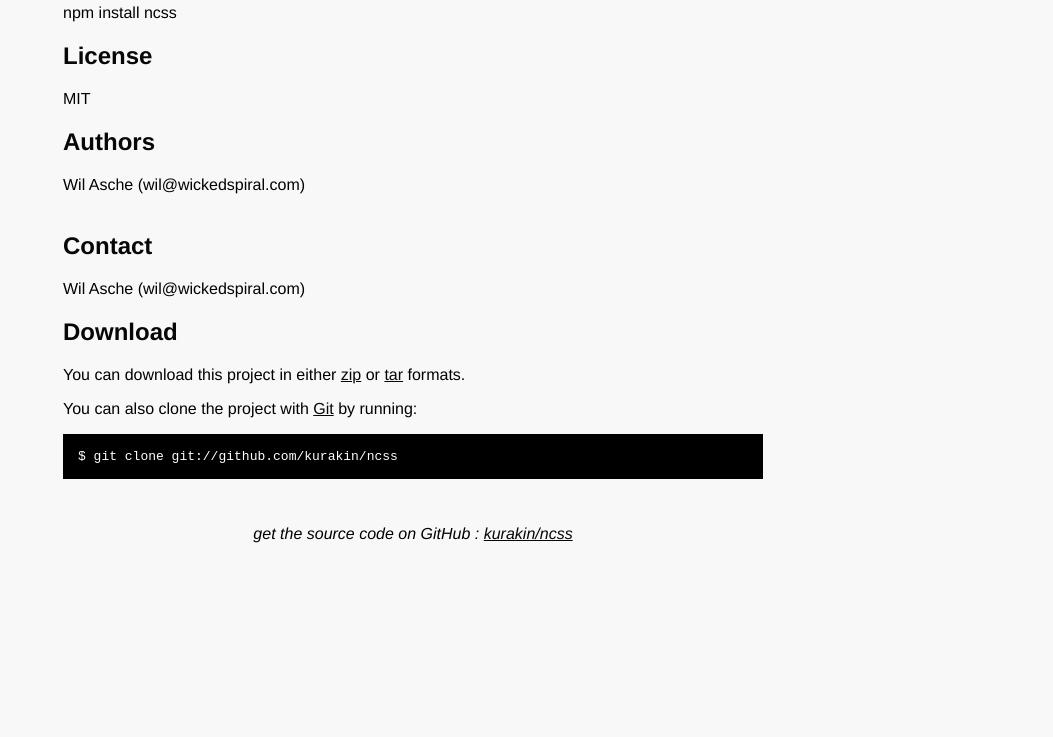
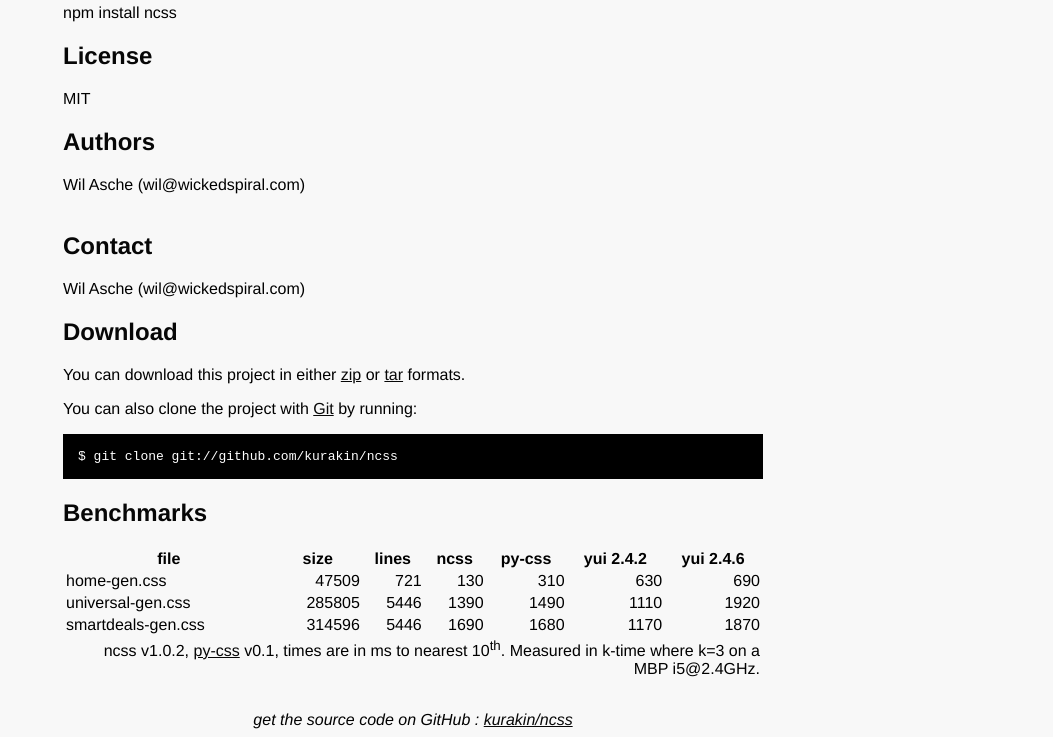
Before and after one commit to wasche/ncss, a plain HTML site: page index.html in a window 1280 px wide. Shown: the part 322-1059 px from the top of the page, without its empty margins (227-1280 px from the left). Before the commit the page ends 873 px from the top, so only its background shows below. Drawn offline with Linux system fonts and the light colour scheme.

Commit message:
add benchmarks

```diff
--- a/index.html
+++ b/index.html
@@ -27,6 +27,9 @@
     pre { background: #000; color: #fff; padding: 15px;}
     hr { border: 0; width: 80%; border-bottom: 1px solid #aaa}
     .footer { text-align:center; padding-top:30px; font-style: italic; }
+
+    table td { text-align:right; }
+    table td.t { text-align:left; }
   </style>
 </head>
 
@@ -51,14 +54,18 @@
 
     <h2>Dependencies</h2>
     <p>node</p>
+
     <h2>Install</h2>
     <p>npm install ncss</p>
+
     <h2>License</h2>
     <p>MIT</p>
+
     <h2>Authors</h2>
     <p>Wil Asche (wil@wickedspiral.com)
 <br/>
 <br/>      </p>
+
     <h2>Contact</h2>
     <p>Wil Asche (wil@wickedspiral.com)
 <br/>      </p>
@@ -75,6 +82,59 @@
       <pre>$ git clone git://github.com/kurakin/ncss</pre>
     </p>
 
+    <h2>Benchmarks</h2>
+    <p>
+    </p>
+    <table>
+      <thead>
+        <tr>
+          <th>file</th>
+          <th>size</th>
+          <th>lines</th>
+          <th>ncss</th>
+          <th>py-css</th>
+          <th>yui 2.4.2</th>
+          <th>yui 2.4.6</th>
+        </tr>
+      </thead>
+      <tbody>
+        <tr>
+          <td class=t>home-gen.css</td>
+          <td>47509</td>
+          <td>721</td>
+          <td>130</td>
+          <td>310</td>
+          <td>630</td>
+          <td>690</td>
+        </tr>
+        <tr>
+          <td class=t>universal-gen.css</td>
+          <td>285805</td>
+          <td>5446</td>
+          <td>1390</td>
+          <td>1490</td>
+          <td>1110</td>
+          <td>1920</td>
+        </tr>
+        <tr>
+          <td class=t>smartdeals-gen.css</td>
+          <td>314596</td>
+          <td>5446</td>
+          <td>1690</td>
+          <td>1680</td>
+          <td>1170</td>
+          <td>1870</td>
+        </tr>
+      </tbody>
+      <tfoot>
+        <tr>
+          <td colspan=7>
+            ncss v1.0.2, <a href="http://github.com/tripadvisor/py-css">py-css</a> v0.1,
+            times are in ms to nearest 10<sup>th</sup>.
+            Measured in k-time where k=3 on a MBP i5@2.4GHz.
+          </td>
+    </table>
+
     <div class="footer">
       get the source code on GitHub : <a href="http://github.com/kurakin/ncss">kurakin/ncss</a>
     </div>
```
Lines whose indentation alone changed are shown as unchanged.
